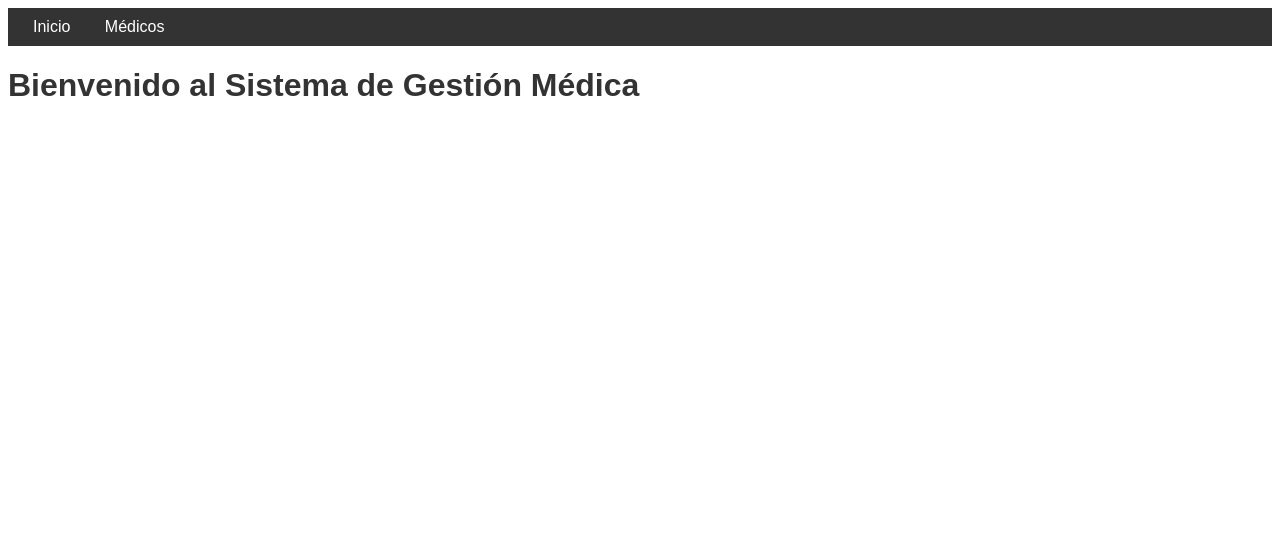
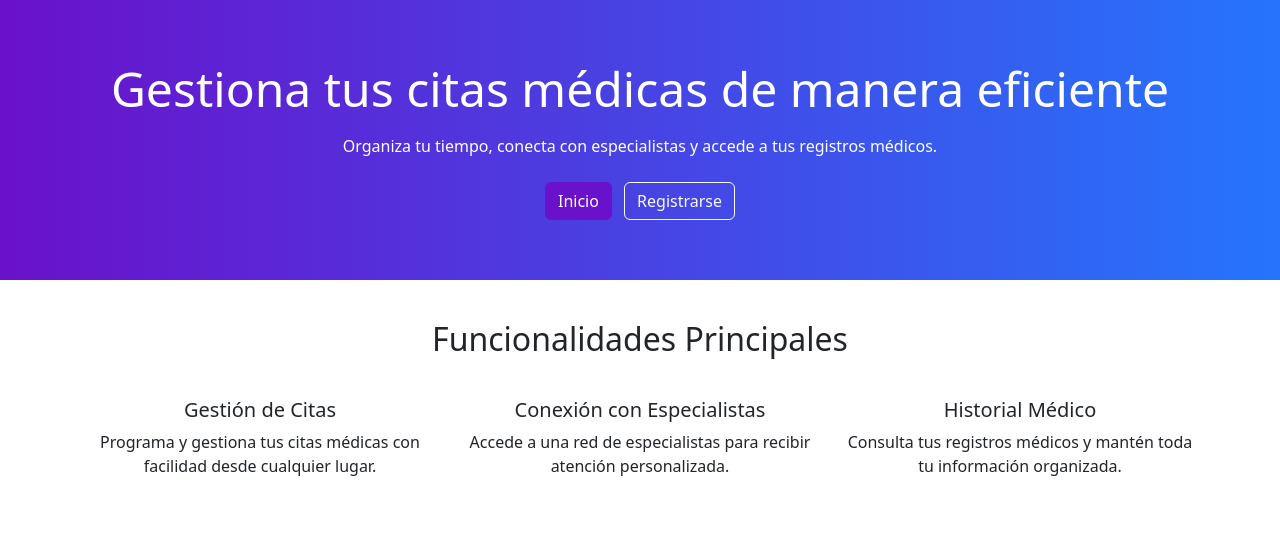
Before and after one commit to nhzamorano/trabajo_final, a Flask app: template frontend/templates/index.html in a window 1280 px wide. Shown: the top 533 px of the page. Run offline with Flask 3, Linux system fonts and the light colour scheme; the template is opened without the code that fills it, so the values that code supplies are empty; parts of the project's set-up code (start-up, migrations or seed data) failed here and were passed over; some libraries are stand-ins or nearby versions.

Commit message:
Corrección de conexión frontend y backend, funcionamiento operativo. implementación directorio docs, requerimientos y diagrama de clases

```diff
--- /dev/null
+++ b/frontend/app.py
@@ -0,0 +1,147 @@
+from flask import Flask, render_template,redirect,jsonify,request,url_for
+import requests
+import json
+
+API_BASE_URL = "http://localhost:8000"
+
+def cargar_citas_de_hoy():
+    try:
+        response = requests.get(f"{API_BASE_URL}/citas_hoy")
+        if response.status_code == 200:
+            contenido = response.content.decode('utf-8', errors='replace')
+            datos = json.loads(contenido)  # Parsea el JSON
+            return datos
+        else:
+            return jsonify({"error": "Error al obtener datos desde la api"}), response.status_code
+    except Exception as e:
+        return jsonify({"error": str(e)}), 500
+
+def cargar_citas_semana():
+    try:
+        response = requests.get(f"{API_BASE_URL}/citas_semana")
+        if response.status_code == 200:
+            contenido = response.content.decode('utf-8', errors='replace')
+            datos = json.loads(contenido)  # Parsea el JSON
+            return datos
+        else:
+            return jsonify({"error": "Error al obtener datos desde la api"}), response.status_code
+    except Exception as e:
+        return jsonify({"error": str(e)}), 500
+
+def cargar_citas():
+    try:
+        response = requests.get(f"{API_BASE_URL}/citas")
+        if response.status_code == 200:
+            contenido = response.content.decode('utf-8', errors='replace')
+            datos = json.loads(contenido)  # Parsea el JSON
+            return datos
+        else:
+            return jsonify({"error": "Error al obtener datos desde la api"}), response.status_code
+    except Exception as e:
+        return jsonify({"error": str(e)}), 500
+
+def cargar_cita_por_id(id):
+    try:
+        response = requests.get(f"{API_BASE_URL}/cita/{id}")
+        if response.status_code == 200:
+            contenido = response.content.decode('utf-8', errors='replace')
+            datos = json.loads(contenido)  # Parsea el JSON
+            return datos
+        else:
+            return jsonify({"error": "Error al obtener datos desde la api"}), response.status_code
+    except Exception as e:
+        return jsonify({"error": str(e)}), 500
+
+#Crear la app
+app = Flask(__name__)
+
+
+
+@app.route('/')
+def index():
+    return render_template('citas.html')
+
+@app.route('/citas')
+def dashboard():
+    return render_template('citas.html')
+
+@app.route('/citas_hoy')
+def citas_hoy():
+    datos = cargar_citas_de_hoy()
+    if not datos or "error" in datos:
+        status_code = datos.get("status_code", 500) if isinstance(datos, dict) else 500
+        return jsonify({"error": datos.get("error", "Error desconocido")}), status_code
+
+    citas = datos.get("citas")
+    if not citas:
+        return jsonify({"message": "No hay citas disponibles."}), 200
+
+    return render_template('proximas_citas.html', citas=citas)
+
+@app.route('/citas_semana')
+def citas_semana():
+    datos = cargar_citas_semana()
+    if not datos or "error" in datos:
+        status_code = datos.get("status_code", 500) if isinstance(datos, dict) else 500
+        return jsonify({"error": datos.get("error", "Error desconocido")}), status_code
+
+    citas = datos.get("citas")
+    if not citas:
+        return jsonify({"message": "No hay citas disponibles."}), 200
+
+    return render_template('citas_semana.html', citas=citas)
+
+@app.route('/reporte_citas')
+def reporte_citas():
+    datos = cargar_citas()
+    if not datos or "error" in datos:
+        status_code = datos.get("status_code", 500) if isinstance(datos, dict) else 500
+        return jsonify({"error": datos.get("error", "Error desconocido")}), status_code
+
+    citas = datos.get("citas")
+    if not citas:
+        return jsonify({"message": "No hay citas disponibles."}), 200
+
+    return render_template('reporte_citas.html', citas=citas)
+
+@app.route('/agregar_citas', methods=['POST', 'GET'])
+def agregar_citas():
+    if request.method == 'POST':
+        fecha = request.form.get('fecha_hora')
+        id_paciente = int(request.form.get('id_paciente'))
+        id_medico = int(request.form.get('id_medico'))
+        data = {
+            'fecha_hora': fecha,
+            'paciente': id_paciente,
+            'medico': id_medico
+        }
+        response = requests.post(f"{API_BASE_URL}/cita", json=data)
+        if response.status_code in [200, 201]:
+            return redirect(url_for('index'))
+        else:
+            print(f"Error {response.status_code}: {response.text}")
+            return jsonify({"error": "No se pudo agregar la cita."}), 500
+
+    return render_template('adicionar_citas.html')
+
+@app.route('/modificar_cita/<int:id>', methods=['GET', 'POST'])
+def modificar_cita(id):
+
+    datos = cargar_cita_por_id(int(id))
+    if not datos or "error" in datos:
+        status_code = datos.get("status_code", 500) if isinstance(datos, dict) else 500
+        return jsonify({"error": datos.get("error", "Error desconocido")}), status_code
+
+    citas = datos
+    cita_i = citas['cita']
+    print(cita_i)
+    if not citas:
+        return jsonify({"message": "No hay citas disponibles."}), 200
+
+    return render_template('modificar_cita.html', cita = cita_i)
+
+
+
+
+if __name__ == '__main__':
+    app.run(port=5000, debug=True)
--- a/frontend/routes.py
+++ /dev/null
@@ -1,37 +0,0 @@
-from flask import Flask, render_template, request, redirect, url_for, flash
-import requests
-
-API_BASE_URL = "http://localhost:8000"  # Base URL del backend FastAPI
-
-def create_frontend_app():
-    app = Flask(__name__)
-    app.config["SECRET_KEY"] = "sistemas"
-
-    @app.route("/")
-    def index():
-        return render_template("index.html")
-
-    @app.route("/medicos")
-    def medicos():
-        response = requests.get(f"{API_BASE_URL}/medicos")
-        medicos = response.json().get("medicos", [])
-        return render_template("medicos.html", medicos=medicos)
-
-    @app.route("/agregar_medico", methods=["GET", "POST"])
-    def agregar_medico():
-        if request.method == "POST":
-            data = {
-                "identificacion": int(request.form["identificacion"]),
-                "nombre_completo": request.form["nombre_completo"],
-                "telefono": request.form["telefono"],
-                "especialidad": request.form["especialidad"]
-            }
-            response = requests.post(f"{API_BASE_URL}/medico", json=data)
-            if response.status_code == 200:
-                flash("Médico agregado exitosamente", "success")
-            else:
-                flash("Error al agregar el médico", "danger")
-            return redirect(url_for("medicos"))
-        return render_template("agregar_medico.html")
-
-    return app
--- a/frontend/static/css/styles.css
+++ /dev/null
@@ -1,38 +0,0 @@
-body {
-    font-family: Arial, sans-serif;
-}
-
-nav {
-    background-color: #333;
-    padding: 10px;
-}
-
-nav a {
-    color: white;
-    margin: 0 15px;
-    text-decoration: none;
-}
-
-nav a:hover {
-    text-decoration: underline;
-}
-
-ul {
-    list-style-type: none;
-}
-
-h1 {
-    color: #333;
-}
-
-button {
-    background-color: #4CAF50;
-    color: white;
-    padding: 10px 20px;
-    border: none;
-    cursor: pointer;
-}
-
-button:hover {
-    background-color: #45a049;
-}
--- a/frontend/static/js/script.js
+++ /dev/null
@@ -1,4 +0,0 @@
-// validación de formularios o interactividad con la interfaz
-document.addEventListener('DOMContentLoaded', function () {
-    console.log("Página cargada.");
-});
--- a/frontend/templates/base.html
+++ /dev/null
@@ -1,28 +0,0 @@
-<!DOCTYPE html>
-<html lang="en">
-<head>
-    <meta charset="UTF-8">
-    <meta name="viewport" content="width=device-width, initial-scale=1.0">
-    <title>Sistema de Gestión Médica</title>
-    <link rel="stylesheet" href="{{ url_for('static', filename='css/styles.css') }}">
-    <script src="{{ url_for('static', filename='js/script.js') }}" defer></script>
-</head>
-<body>
-    <nav>
-        <a href="{{ url_for('index') }}">Inicio</a>
-        <a href="{{ url_for('medicos') }}">Médicos</a>
-    </nav>
-    <main>
-        {% with messages = get_flashed_messages(with_categories=true) %}
-        {% if messages %}
-        <ul>
-            {% for category, message in messages %}
-            <li class="{{ category }}">{{ message }}</li>
-            {% endfor %}
-        </ul>
-        {% endif %}
-        {% endwith %}
-        {% block content %}{% endblock %}
-    </main>
-</body>
-</html>
--- a/frontend/templates/index.html
+++ b/frontend/templates/index.html
@@ -1,4 +1,74 @@
-{% extends 'base.html' %}
-{% block content %}
-<h1>Bienvenido al Sistema de Gestión Médica</h1>
-{% endblock %}
+<!DOCTYPE html>
+<html lang="en">
+<head>
+  <meta charset="UTF-8">
+  <meta name="viewport" content="width=device-width, initial-scale=1.0">
+  <title>Página de Inicio - Gestión de Citas Médicas</title>
+  <link href="https://cdn.jsdelivr.net/npm/bootstrap@5.3.0/dist/css/bootstrap.min.css" rel="stylesheet">
+  <style>
+    /* Estilo personalizado */
+    .banner {
+      background: linear-gradient(to right, #6a11cb, #2575fc);
+      color: white;
+      text-align: center;
+      padding: 60px 20px;
+    }
+    .banner h1 {
+      font-size: 3rem;
+    }
+    .features {
+      padding: 40px 20px;
+    }
+    .feature-icon {
+      font-size: 2rem;
+      color: #2575fc;
+    }
+    .btn-primary {
+      background-color: #6a11cb;
+      border-color: #6a11cb;
+    }
+    .btn-primary:hover {
+      background-color: #2575fc;
+    }
+  </style>
+</head>
+<body>
+
+  <!-- Banner -->
+  <header class="banner">
+    <h1>Gestiona tus citas médicas de manera eficiente</h1>
+    <p class="mt-3">Organiza tu tiempo, conecta con especialistas y accede a tus registros médicos.</p>
+    <div class="mt-4">
+      <a href="/dashboard" class="btn btn-primary me-2">Inicio</a>
+      <a href="#register" class="btn btn-outline-light">Registrarse</a>
+    </div>
+  </header>
+
+  <!-- Funcionalidades principales -->
+  <section class="features text-center">
+    <div class="container">
+      <h2 class="mb-4">Funcionalidades Principales</h2>
+      <div class="row">
+        <div class="col-md-4">
+          <i class="bi bi-calendar-check feature-icon"></i>
+          <h5 class="mt-3">Gestión de Citas</h5>
+          <p>Programa y gestiona tus citas médicas con facilidad desde cualquier lugar.</p>
+        </div>
+        <div class="col-md-4">
+          <i class="bi bi-people feature-icon"></i>
+          <h5 class="mt-3">Conexión con Especialistas</h5>
+          <p>Accede a una red de especialistas para recibir atención personalizada.</p>
+        </div>
+        <div class="col-md-4">
+          <i class="bi bi-file-medical feature-icon"></i>
+          <h5 class="mt-3">Historial Médico</h5>
+          <p>Consulta tus registros médicos y mantén toda tu información organizada.</p>
+        </div>
+      </div>
+    </div>
+  </section>
+
+  <script src="https://cdn.jsdelivr.net/npm/bootstrap@5.3.0/dist/js/bootstrap.bundle.min.js"></script>
+  <script src="https://cdn.jsdelivr.net/npm/bootstrap-icons/font/bootstrap-icons.js"></script>
+</body>
+</html>
```
Also changed, not shown: frontend/templates/adicionar_citas.html (added, +26 -0 lines), frontend/templates/agregar_medico.html (deleted, +0 -15 lines), frontend/templates/citas.html (added, +90 -0 lines), frontend/templates/citas_semana.html (added, +38 -0 lines), frontend/templates/medicos.html (deleted, +0 -10 lines), frontend/templates/modificar_cita.html (added, +19 -0 lines), frontend/templates/proximas_citas.html (added, +38 -0 lines), frontend/templates/reporte_citas.html (added, +51 -0 lines).
